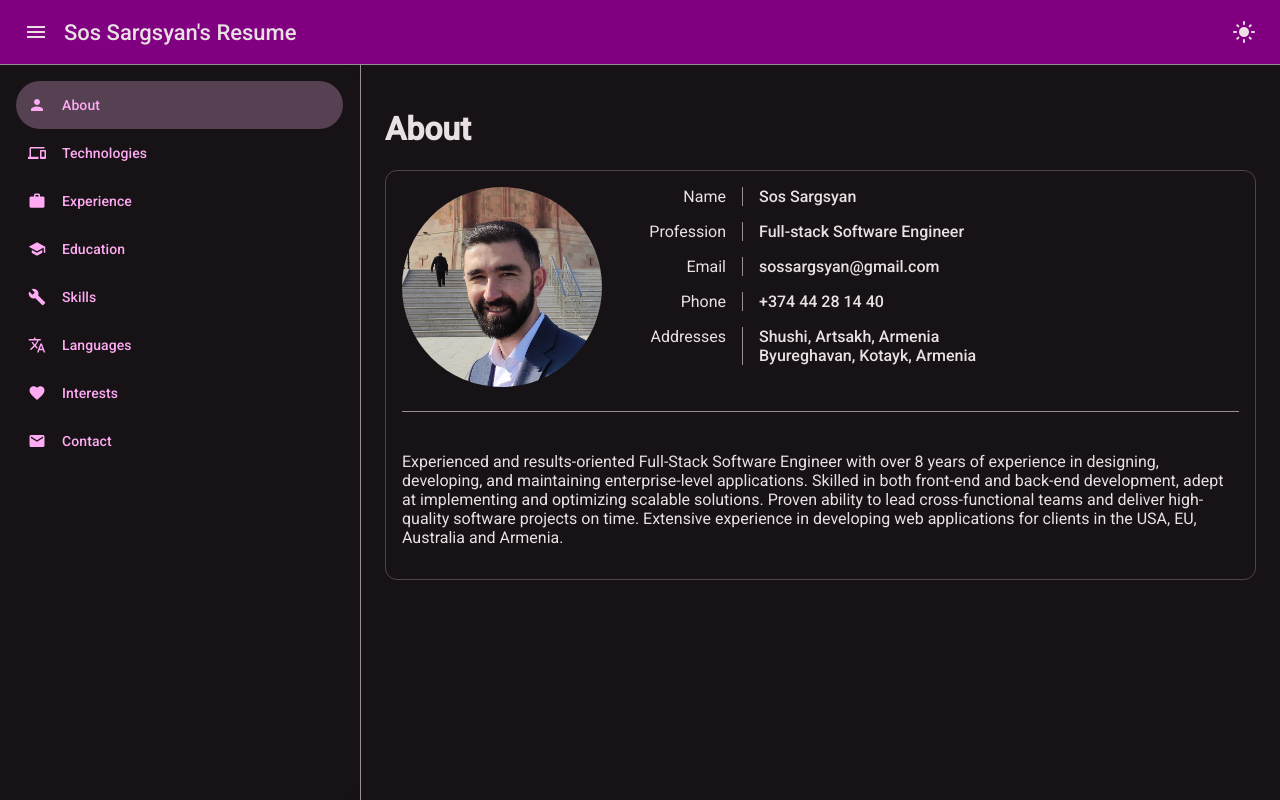
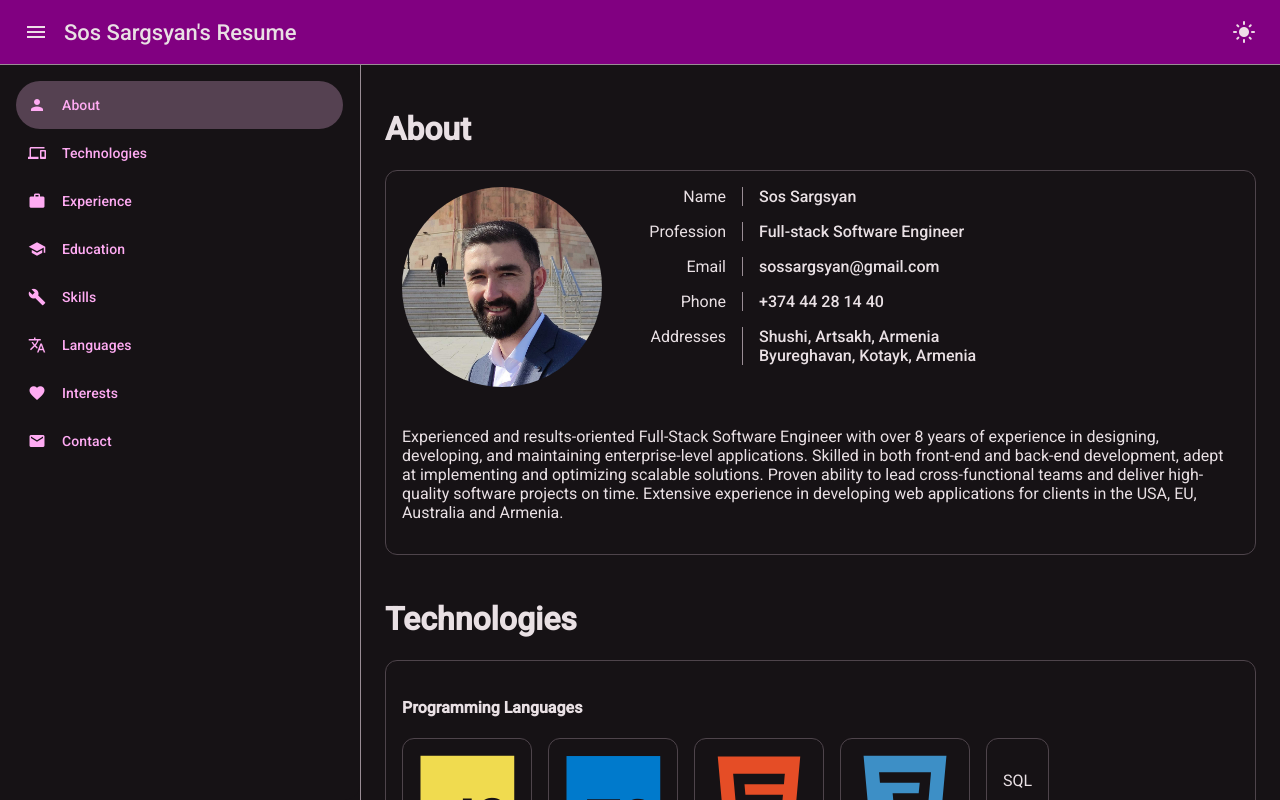
Before and after one commit to sossargsyan/resume, an Angular app: page / in a window 1280 px wide. Built offline with nearby package versions, Linux system fonts and the light colour scheme.

Commit message:
Created "Technologies" section

```diff
--- a/src/app/app.component.html
+++ b/src/app/app.component.html
@@ -33,6 +33,7 @@
       <mat-progress-bar mode="indeterminate"></mat-progress-bar>
       } @else {
       <app-about [data]="resumeData.about"></app-about>
+      <app-technologies [data]="resumeData.technologies"></app-technologies>
       }
     </div>
   </div>
--- a/src/app/app.component.scss
+++ b/src/app/app.component.scss
@@ -2,7 +2,6 @@
   display: flex;
   justify-content: space-between;
   align-items: center;
-  background-color: #810081;
   .left-side {
     display: flex;
     align-items: center;
@@ -22,10 +21,10 @@
     display: flex;
     height: 100%;
     .main-content {
-      flex: 1;
-      overflow: auto;
       padding: 24px;
+      display: flex;
       flex-direction: column;
+      gap: 24px;
     }
   }
 }
--- a/src/app/app.component.ts
+++ b/src/app/app.component.ts
@@ -12,6 +12,7 @@ import { Resume, ThemeType } from './types';
 import { JsonReaderService } from './services/json-reader.service';
 import { SideMenuComponent } from './components/side-menu/side-menu.component';
 import { AboutComponent } from './components/about/about.component';
+import { TechnologiesComponent } from './components/technologies/technologies.component';
 
 @Component({
   selector: 'app-root',
@@ -24,9 +25,10 @@ import { AboutComponent } from './components/about/about.component';
     MatIconModule,
     MatDividerModule,
     MatTooltipModule,
+    MatProgressBarModule,
     SideMenuComponent,
     AboutComponent,
-    MatProgressBarModule,
+    TechnologiesComponent,
   ],
   templateUrl: './app.component.html',
   styleUrl: './app.component.scss',
--- a/src/app/components/about/about.component.html
+++ b/src/app/components/about/about.component.html
@@ -39,7 +39,6 @@
         </div>
       </div>
     </div>
-    <mat-divider></mat-divider>
     <div class="info-container">
       <p>
         Experienced and results-oriented Full-Stack Software Engineer with over
--- /dev/null
+++ b/src/app/components/technologies/technologies.component.html
@@ -0,0 +1,20 @@
+<h1>Technologies</h1>
+<mat-card appearance="outlined">
+  <mat-card-content class="tech-card-content">
+    @for (item of data; track $index) {
+    <div class="tech-section">
+      <h4>{{ item.name }}</h4>
+      <div class="icon-cards-container">
+        @for (tech of item.items; track $index) {
+        <mat-card appearance="outlined" class="icon-card">
+          <mat-card-content class="icon-card-content">
+            <i class="devicon devicon-{{ tech.icon }} colored"></i>
+            <span>{{ tech.name }}</span>
+          </mat-card-content>
+        </mat-card>
+        }
+      </div>
+    </div>
+    }
+  </mat-card-content>
+</mat-card>
--- /dev/null
+++ b/src/app/components/technologies/technologies.component.scss
@@ -0,0 +1,20 @@
+.tech-card-content {
+  display: flex;
+  flex-direction: column;
+  gap: 16px;
+  .icon-cards-container {
+    display: flex;
+    flex-direction: row;
+    flex-wrap: wrap;
+    gap: 16px;
+    .icon-card {
+      width: fit-content;
+      &-content {
+        display: flex;
+        flex-direction: column;
+        align-items: center;
+        gap: 16px;
+      }
+    }
+  }
+}
--- a/src/app/info.json
+++ b/src/app/info.json
@@ -11,50 +11,149 @@
   "technologies": [
     {
       "name": "Programming Languages",
-      "items": ["JavaScript", "TypeScript", "HTML", "CSS", "SQL"]
+      "items": [
+        {
+          "name": "JavaScript",
+          "icon": "javascript-plain"
+        },
+        {
+          "name": "TypeScript",
+          "icon": "typescript-plain"
+        },
+        {
+          "name": "HTML",
+          "icon": "html5-plain"
+        },
+        {
+          "name": "CSS",
+          "icon": "css3-plain"
+        },
+        {
+          "name": "SQL",
+          "icon": "azuresqldatabase-plain"
+        }
+      ]
     },
     {
       "name": "Frameworks",
-      "items": ["React", "Angular", "Node.js", "Express.js"]
+      "items": [
+        {
+          "name": "React",
+          "icon": "react-original"
+        },
+        {
+          "name": "Angular",
+          "icon": "angularjs-plain"
+        },
+        {
+          "name": "Node.js",
+          "icon": "nodejs-plain"
+        },
+        {
+          "name": "Express.js",
+          "icon": "express-original"
+        }
+      ]
+    },
+    {
+      "name": "Databases",
+      "items": [
+        {
+          "name": "MongoDB",
+          "icon": "mongodb-plain"
+        },
+        {
+          "name": "MySQL",
+          "icon": "mysql-original"
+        },
+        {
+          "name": "PostgreSQL",
+          "icon": "postgresql-plain"
+        }
+      ]
     },
     {
       "name": "Preprocessors",
-      "items": ["Sass", "Less"]
-    },
-    {
-      "name": "Databases",
-      "items": ["MongoDB", "MySQL", "PostgreSQL"]
+      "items": [
+        {
+          "name": "Sass",
+          "icon": "sass-original"
+        },
+        {
+          "name": "Less",
+          "icon": "less-plain-wordmark"
+        }
+      ]
     },
     {
       "name": "Tools",
       "items": [
-        "Git",
-        "Webpack",
-        "Babel",
-        "Jest",
-        "Mocha",
-        "Chai",
-        "Docker",
-        "GitHub",
-        "GitLab",
-        "Bitbucket",
-        "StackBlitz",
-        "Vercel",
-        "Firebase",
-        "MongoDB Atlas",
-        "MySQL Workbench",
-        "Postman",
-        "Visual Studio Code",
-        "Vim"
+        {
+          "name": "Git",
+          "icon": "git-plain"
+        },
+        {
+          "name": "Docker",
+          "icon": "docker-plain"
+        },
+        {
+          "name": "GitHub",
+          "icon": "github-original"
+        },
+        {
+          "name": "GitLab",
+          "icon": "gitlab-plain"
+        },
+        {
+          "name": "Bitbucket",
+          "icon": "bitbucket-original"
+        },
+        {
+          "name": "Vercel",
+          "icon": "vercel-original"
+        },
+        {
+          "name": "Jest",
+          "icon": "jest-plain"
+        },
+        {
+          "name": "Mocha",
+          "icon": "mocha-plain"
+        },
+        {
+          "name": "Firebase",
+          "icon": "firebase-plain"
+        },
+        {
+          "name": "Postman",
+          "icon": "postman-plain"
+        },
+        {
+          "name": "VS Code",
+          "icon": "vscode-plain"
+        },
+        {
+          "name": "Vim",
+          "icon": "vim-plain"
+        }
       ]
     },
     {
-      "name": "Methodologies",
-      "items": ["Agile", "Scrum", "Kanban"]
-    },
-    {
       "name": "Operating Systems",
-      "items": ["Linux", "Windows", "macOS"]
+      "items": [
+        {
+          "name": "Linux",
+          "icon": "linux-plain"
+        },
+        {
+          "name": "Windows",
+          "icon": "windows11-original"
+        },
+        {
+          "name": "macOS",
+          "icon": "apple-original"
+        }
+      ]
     }
   ],
   "experience": [
--- a/src/app/types.ts
+++ b/src/app/types.ts
@@ -19,9 +19,13 @@ export interface About {
   summary: string;
 }
 
+export interface TechItem {
+  name: string;
+  icon: string;
+}
 export interface Technology {
   name: string;
-  items: string[];
+  items: TechItem[];
 }
 
 export interface Experience {
--- a/src/index.html
+++ b/src/index.html
@@ -8,6 +8,7 @@
   <link rel="icon" type="image/x-icon" href="favicon.ico">
   <link href="https://fonts.googleapis.com/css2?family=Roboto:wght@300;400;500&display=swap" rel="stylesheet">
   <link href="https://fonts.googleapis.com/icon?family=Material+Icons" rel="stylesheet">
+  <link rel="stylesheet" href="https://cdn.jsdelivr.net/gh/devicons/devicon@latest/devicon.min.css">
 </head>
 <body class="mat-typography">
   <app-root></app-root>
--- a/src/styles.scss
+++ b/src/styles.scss
@@ -30,8 +30,14 @@ body {
 body {
   margin: 0;
   font-family: Roboto, "Helvetica Neue", sans-serif;
+  .devicon {
+    font-size: 6rem;
+  }
   // Apply the dark theme by default
   @include mat.all-component-themes($dark-theme);
+  .main-header {
+    background-color: #810081;
+  }
 
   // Apply the light theme only when the user prefers light themes.
   .light-theme {
```
Also changed, not shown: src/app/components/technologies/technologies.component.ts (added, +15 -0 lines).
